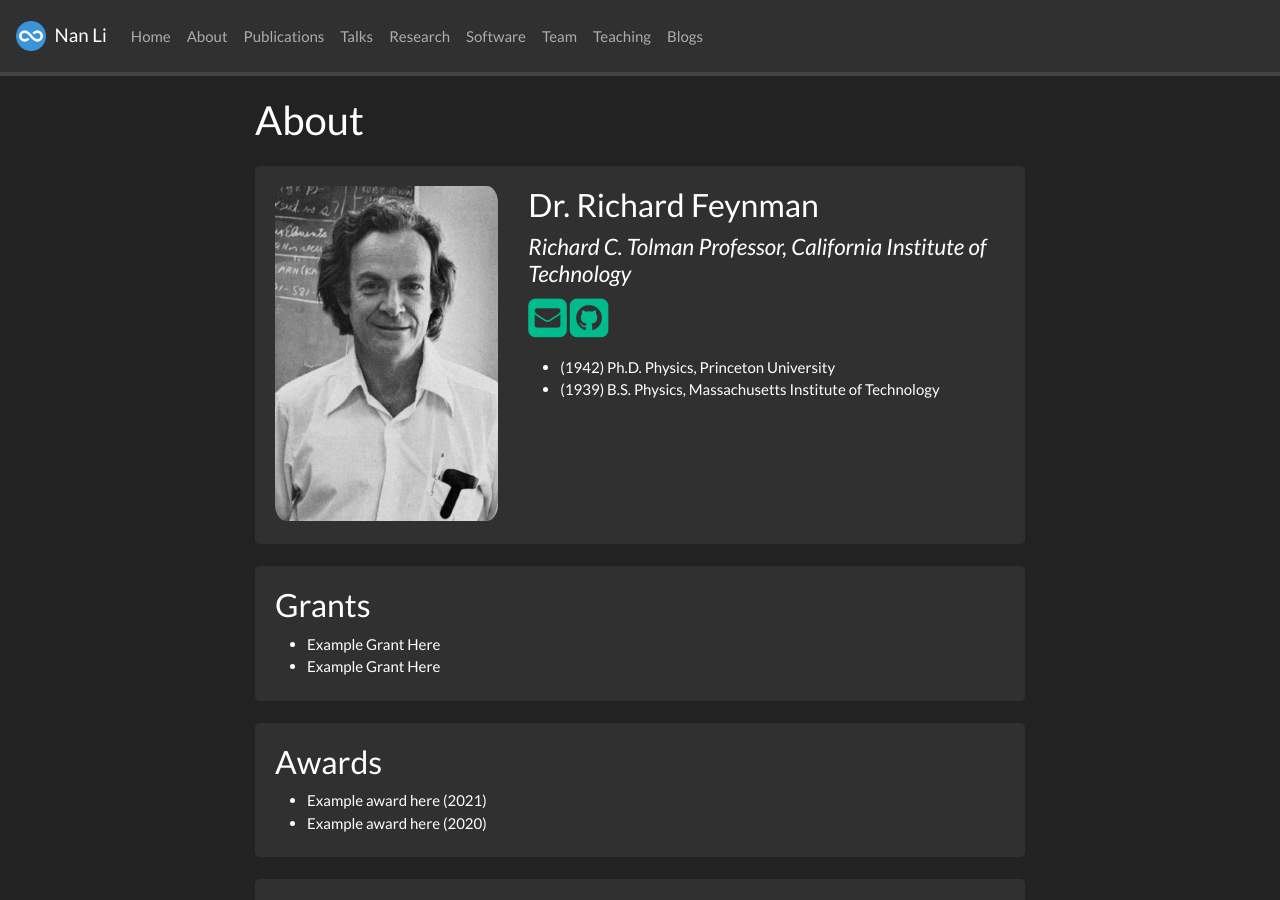
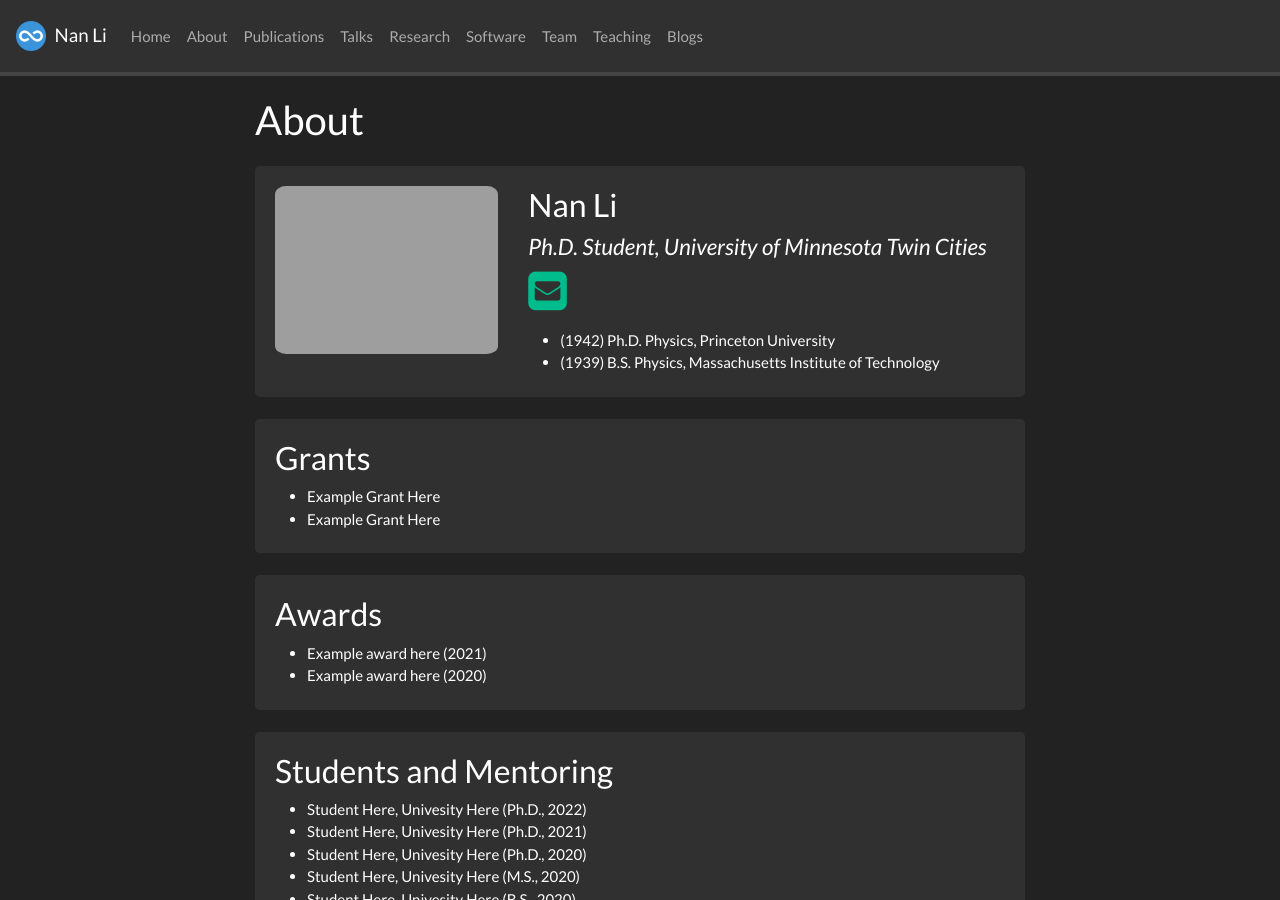
Before and after one commit to eigennan/eigennan.github.io, a Jekyll site: the page built from _pages/about.md, in a window 1280 px wide and 900 px high. Built offline with Jekyll 4.4.1, drawn with Linux system fonts in a browser that asks for light colours; nearby versions of some CDN libraries; a style sheet for code colours, icons or effects is not loaded.

Commit message:
Update pi.yml

```diff
--- a/_data/pi.yml
+++ b/_data/pi.yml
@@ -1,10 +1,10 @@
-- name: Dr. Richard Feynman
-  photo: headshot.jpg
-  info: Richard C. Tolman Professor, California Institute of Technology
-  email: richard@university.edu
-  github: https://github.com/
-  researchgate: https://www.researchgate.net/
-  scholar: https://scholar.google.com/citations?user=B7vSqZsAAAAJ
+- name: Nan Li
+  photo: mugshot.jpg
+  info: Ph.D. Student, University of Minnesota Twin Cities
+  email: li002843(at)umn.edu
+  github: # https://github.com/
+  researchgate: # https://www.researchgate.net/
+  scholar: # https://scholar.google.com/citations?user=B7vSqZsAAAAJ
   cv: cv/cv.pdf
   # Change the items in "education" you have (up to 6)
   education:
```
